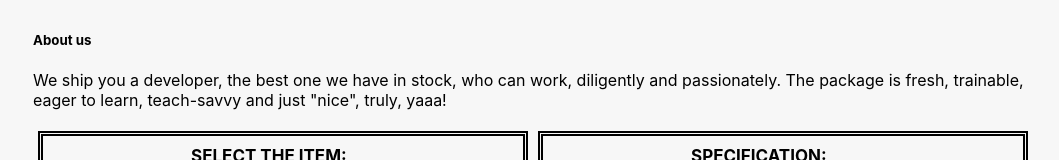
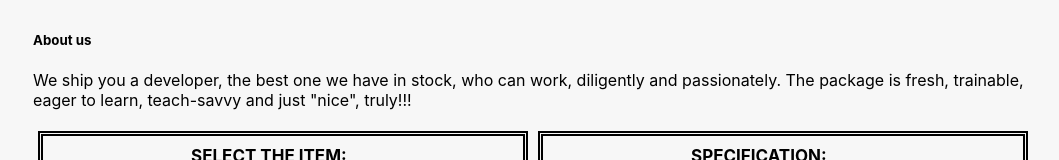
Before and after one commit to yeungon/Shopme, a React (Create React App) app: page /about in a window 1280 px wide. Shown: the part 122-282 px from the top of the page, without its empty margins (107-1166 px from the left). Built offline with nearby package versions, Linux system fonts and the light colour scheme; no server answers; a web font is replaced by a local one.

Commit message:
Fix typo

```diff
--- a/src/components/About.js
+++ b/src/components/About.js
@@ -7,7 +7,7 @@ class About extends Component {
              <h5>About us</h5>
              <p>
              We ship you a developer, the best one we have in stock, who can work, diligently and passionately.
-             The package is fresh, trainable, eager to learn, teach-savvy and just "nice", truly, yaaa!
+             The package is fresh, trainable, eager to learn, teach-savvy and just "nice", truly!!!
              </p>
           </div>
        )
```
